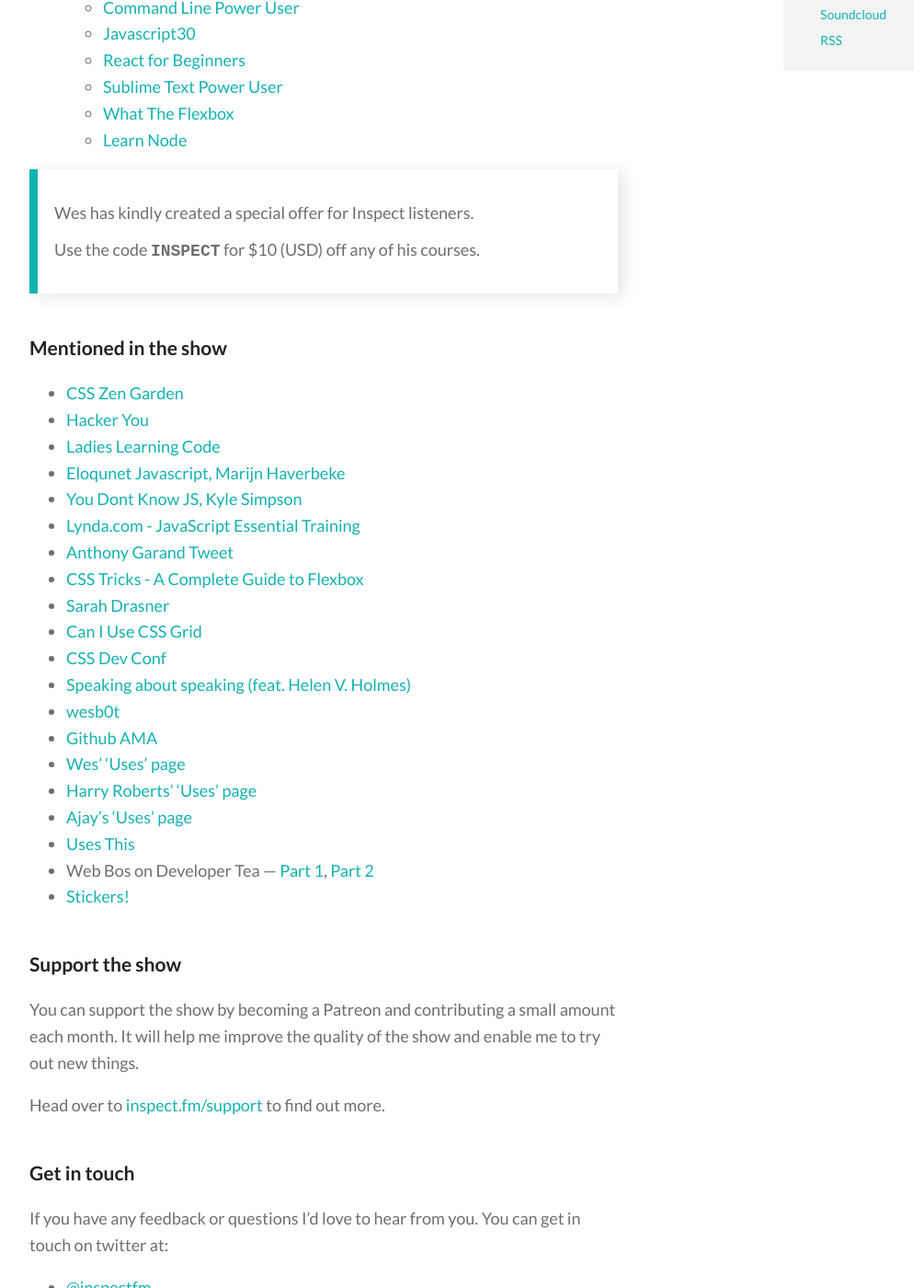
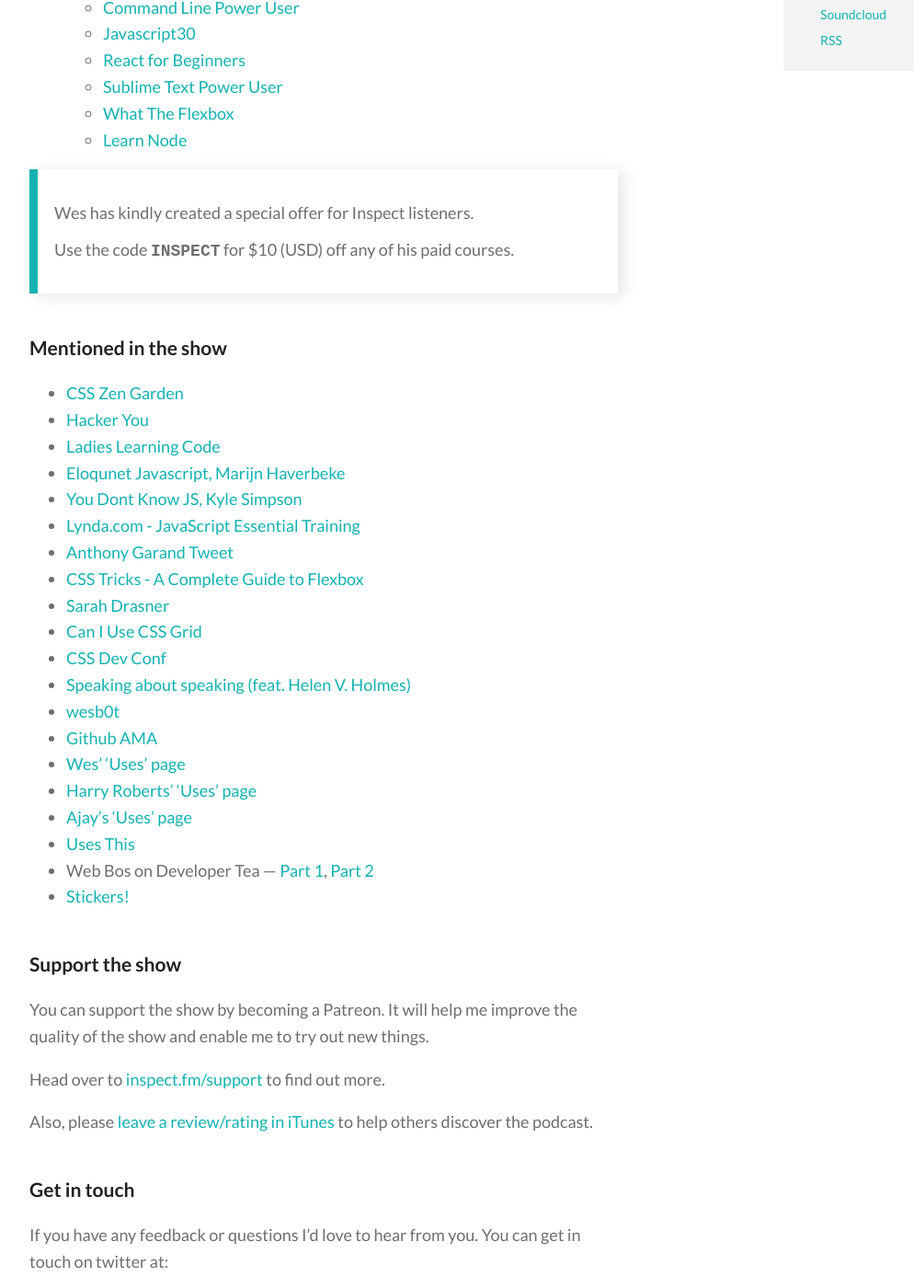
Before and after one commit to ajaykarwal/inspect-fm, a Jekyll site: the page built from _posts/2017-05-30-episode-09.md, in a window 1280 px wide and 1400 px high, scrolled down 799 px. Shown: the whole window at 92% size, without its empty margins (8-1002 px from the left). Built offline with Jekyll 4.4.1, drawn with Linux system fonts in a browser that asks for light colours; comment, search, counter and statistics services are not loaded.

Commit message:
Update 2017-05-30-episode-09.md

```diff
--- a/_posts/2017-05-30-episode-09.md
+++ b/_posts/2017-05-30-episode-09.md
@@ -34,13 +34,13 @@
 
 >Wes has kindly created a special offer for Inspect listeners.
 >
->Use the code **`INSPECT`** for $10 (USD) off any of his courses.
+>Use the code **`INSPECT`** for $10 (USD) off any of his paid courses.
 
 ### Mentioned in the show
 
-- [CSS Zen Garden]()
-- [Hacker You]()
-- [Ladies Learning Code]()
+- [CSS Zen Garden](http://www.csszengarden.com)
+- [Hacker You](http://hackeryou.com)
+- [Ladies Learning Code](http://ladieslearningcode.com)
 - [Eloqunet Javascript, Marijn Haverbeke](http://amzn.to/2r8d5uf)
 - [You Dont Know JS, Kyle Simpson](http://amzn.to/2rsWGUk)
 - [Lynda.com - JavaScript Essential Training](https://www.lynda.com/JavaScript-tutorials/JavaScript-Essential-Training-2011/81266-2.html)
@@ -62,9 +62,11 @@
 
 ### Support the show
 
-You can support the show by becoming a Patreon and contributing a small amount each month. It will help me improve the quality of the show and enable me to try out new things.
+You can support the show by becoming a Patreon. It will help me improve the quality of the show and enable me to try out new things.
 
 Head over to [inspect.fm/support](http://inspect.fm/support/) to find out more.
+
+Also, please [leave a review/rating in iTunes](https://itunes.apple.com/gb/podcast/inspect/id1213377482) to help others discover the podcast.
 
 ### Get in touch
 
```
